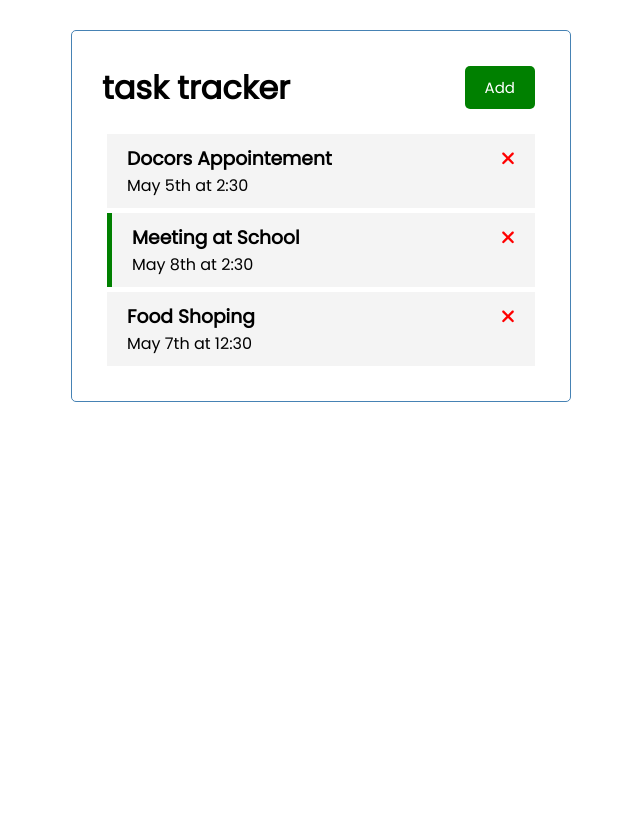
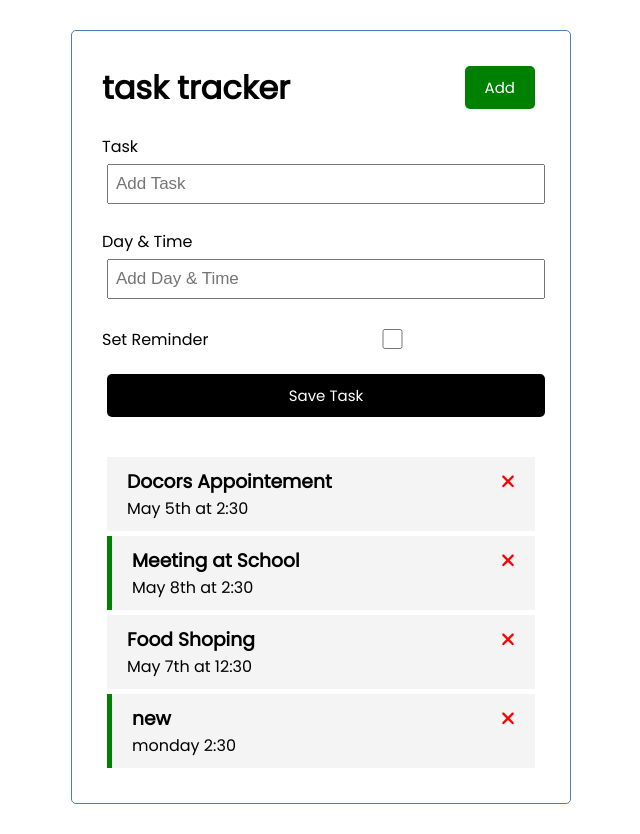
Before and after one commit to Ermiass/task-manager, an Angular app: page / in a window 1280 px wide. Shown: the whole page, without its empty margins (319-959 px from the left). Before the commit the page ends 800 px from the top, so only its background shows below. Built offline with nearby package versions, Linux system fonts and the light colour scheme; data requests are answered from the project's data file.

Commit message:
feat(add-task):

```diff
--- a/db.json
+++ b/db.json
@@ -17,6 +17,12 @@
       "text": "Food Shoping",
       "day": "May 7th at 12:30",
       "reminder": false
+    },
+    {
+      "text": "new",
+      "day": "monday 2:30",
+      "reminder": true,
+      "id": 4
     }
   ]
 }
--- /dev/null
+++ b/src/app/components/add-task/add-task.component.css
@@ -0,0 +1,3 @@
+.add-form {
+    margin-bottom: 40px;
+}
--- /dev/null
+++ b/src/app/components/add-task/add-task.component.html
@@ -0,0 +1,32 @@
+<form (ngSubmit)="onSubmit()"  class="add-form" >
+  <div class="form-control">
+    <label for="text">Task</label>
+    <input
+      type="text"
+      name="text"
+      [(ngModel)]="text"
+      id="text"
+      placeholder="Add Task"
+    />
+  </div>
+  <div class="form-control">
+    <label for="day">Day & Time</label>
+    <input
+      type="text"
+      name="day"
+      [(ngModel)]="day"
+      id="day"
+      placeholder="Add Day & Time"
+    />
+  </div>
+  <div class="form-control form-control-check">
+    <label for="reminder">Set Reminder</label>
+    <input
+      type="checkbox"
+      name="reminder"
+      [(ngModel)]="reminder"
+      id="reminder"
+    />
+  </div>
+  <input type="submit" value="Save Task" class="btn btn-block" />
+</form>
--- /dev/null
+++ b/src/app/components/add-task/add-task.component.ts
@@ -0,0 +1,31 @@
+import { Component, Output, EventEmitter } from '@angular/core';
+import { Task } from '../../Task';
+
+@Component({
+  selector: 'app-add-task',
+  templateUrl: './add-task.component.html',
+  styleUrls: ['./add-task.component.css']
+})
+export class AddTaskComponent {
+  @Output() onAddTask: EventEmitter<Task> = new EventEmitter();
+
+text!: string;
+day!:string;
+reminder!:boolean;
+onSubmit() {
+  if(!this.text){
+    alert('please add a task!')
+
+  }
+  const newTask = {
+    text: this.text,
+    day:this.day,
+    reminder: this.reminder
+  }
+  this.onAddTask.emit(newTask)
+  this.text = '';
+  this.day  = '';
+  this.reminder = false;
+
+}
+}
--- a/src/app/components/tasks/tasks.component.html
+++ b/src/app/components/tasks/tasks.component.html
@@ -1,3 +1,4 @@
+<app-add-task (onAddTask)="addTask($event)"></app-add-task>
 <app-task-item
   *ngFor="let task of tasks"
   [task]="task"
--- a/src/app/components/tasks/tasks.component.ts
+++ b/src/app/components/tasks/tasks.component.ts
@@ -25,5 +25,9 @@
   task.reminder = !task.reminder;
   this.taskService.updateTaskReminder(task).subscribe()
 }
+addTask (task:Task) {
+  this.taskService.addTask(task).subscribe((task)=> this.tasks.push(task))
 
 }
+
+}
--- a/src/app/services/task.service.ts
+++ b/src/app/services/task.service.ts
@@ -26,4 +26,7 @@
   const url = `${this.apiUrl}/${task.id}`
   return this.http.put<Task>(url, task, httpOptions)
 }
+addTask(task:Task): Observable<Task> {
+  return this.http.post<Task>(this.apiUrl, task, httpOptions)
 }
+}
```
Also changed, not shown: src/app/app.module.ts (+8 -4 lines), 1 other file (tests, documents, lock files or other folders).
